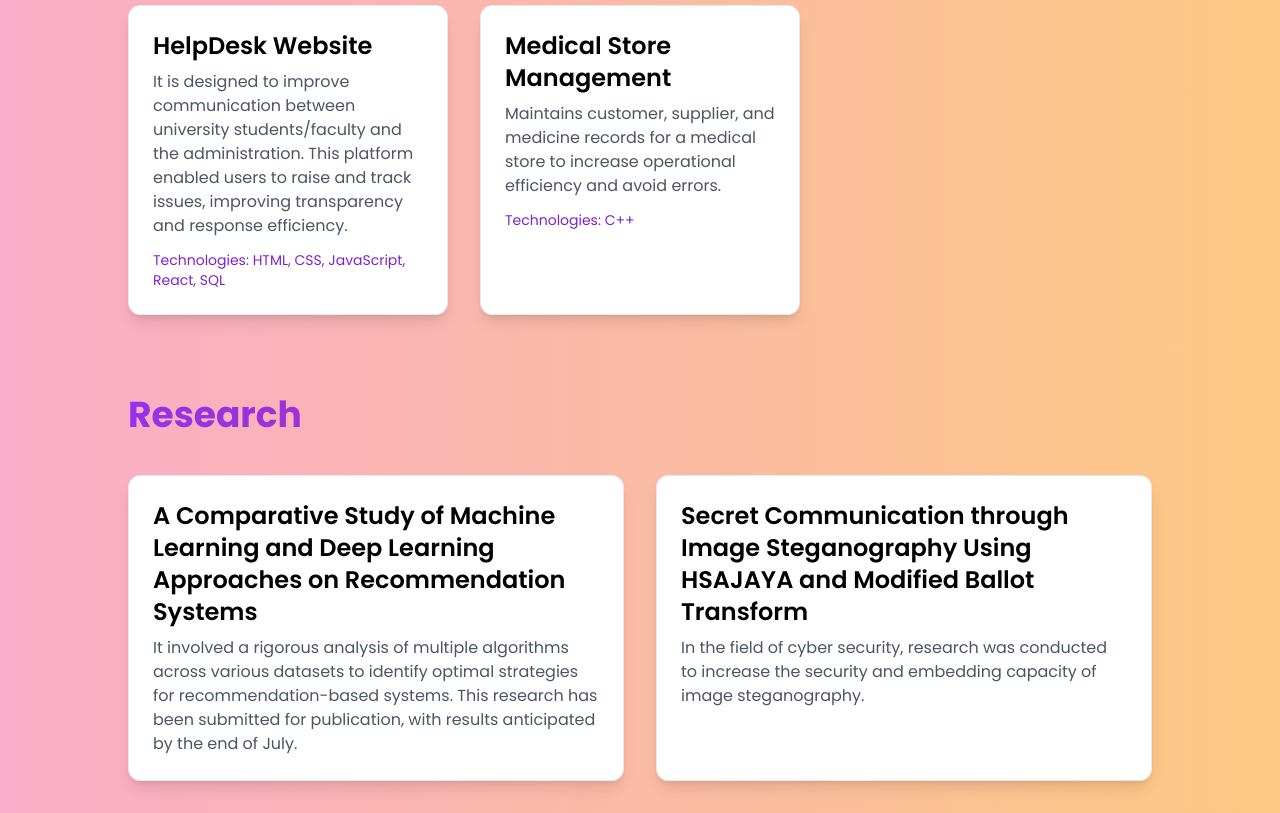
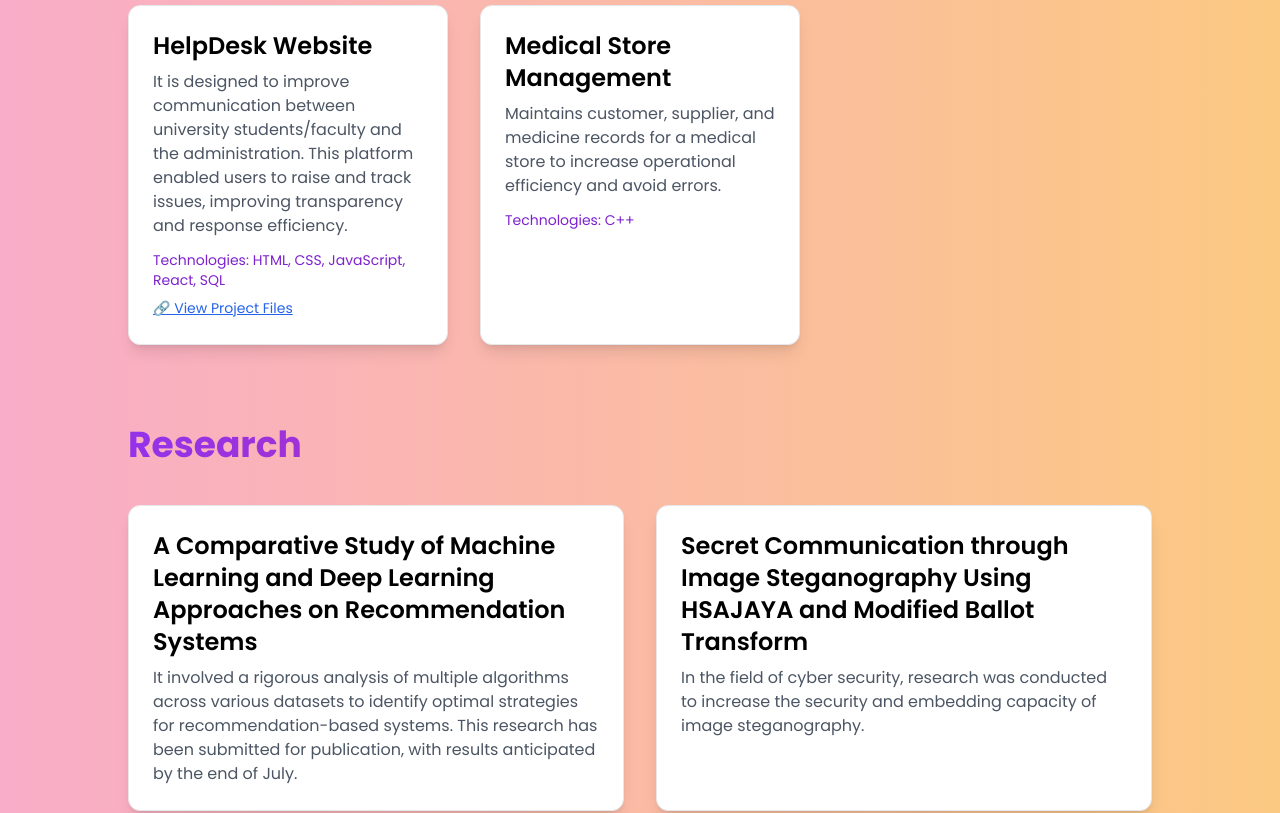
Before and after one commit to harshininuthalapati/my-portfolio, a React (Create React App) app: page / in a window 1280 px wide. Shown: the part 925-1738 px from the top of the page. Built offline with nearby package versions, Linux system fonts and the light colour scheme.

Commit message:
Initial commit

```diff
--- a/src/components/Portfolio.js
+++ b/src/components/Portfolio.js
@@ -7,6 +7,7 @@ const projects = [
     description:
       "It is designed to improve communication between university students/faculty and the administration. This platform enabled users to raise and track issues, improving transparency and response efficiency.",
     technologies: "HTML, CSS, JavaScript, React, SQL",
+    link: "https://drive.google.com/drive/folders/1wS8Yf5qUnx-rQgy3eT0cJYqs86UmN3a_?usp=drive_link",
   },
   {
     title: "Medical Store Management",
@@ -140,6 +141,16 @@ export default function Portfolio() {
                 <p className="text-sm font-medium text-purple-700">
                   Technologies: {proj.technologies}
                 </p>
+                {proj.link && (
+                  <a
+                    href={proj.link}
+                    target="_blank"
+                    rel="noopener noreferrer"
+                    className="text-sm text-blue-600 underline mt-2 inline-block"
+                  >
+                    🔗 View Project Files
+                  </a>
+                )}
               </div>
             </div>
           ))}
```
